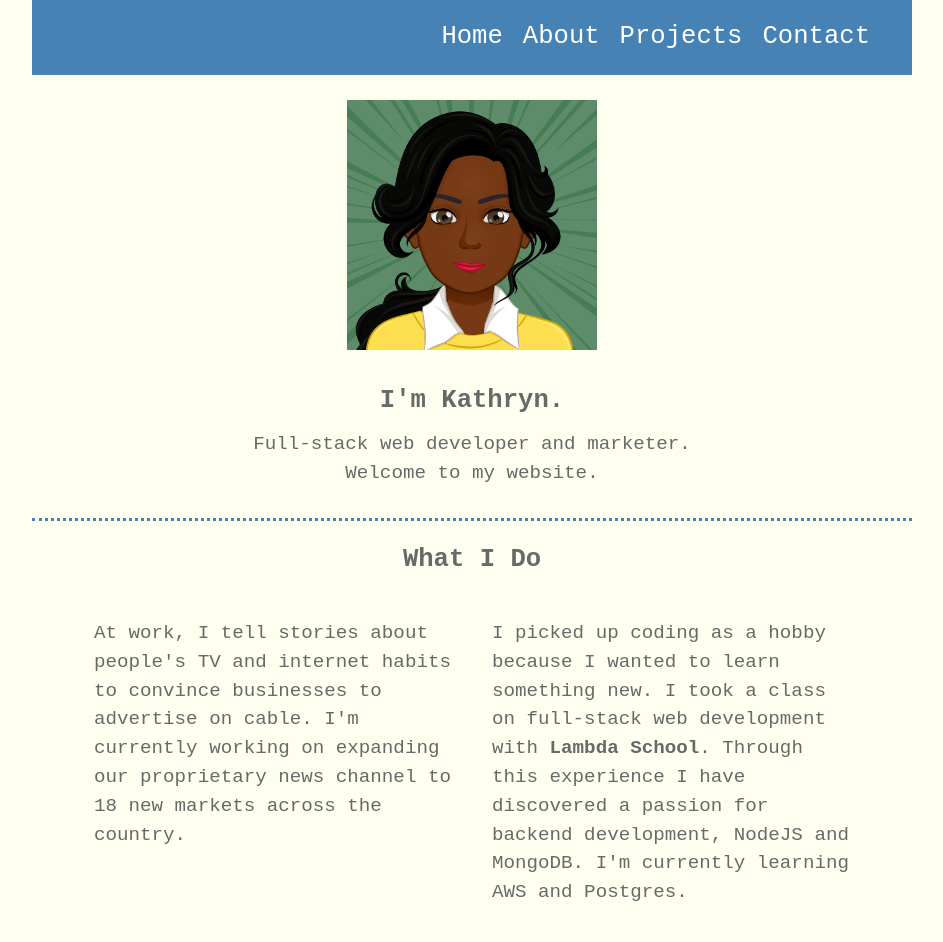
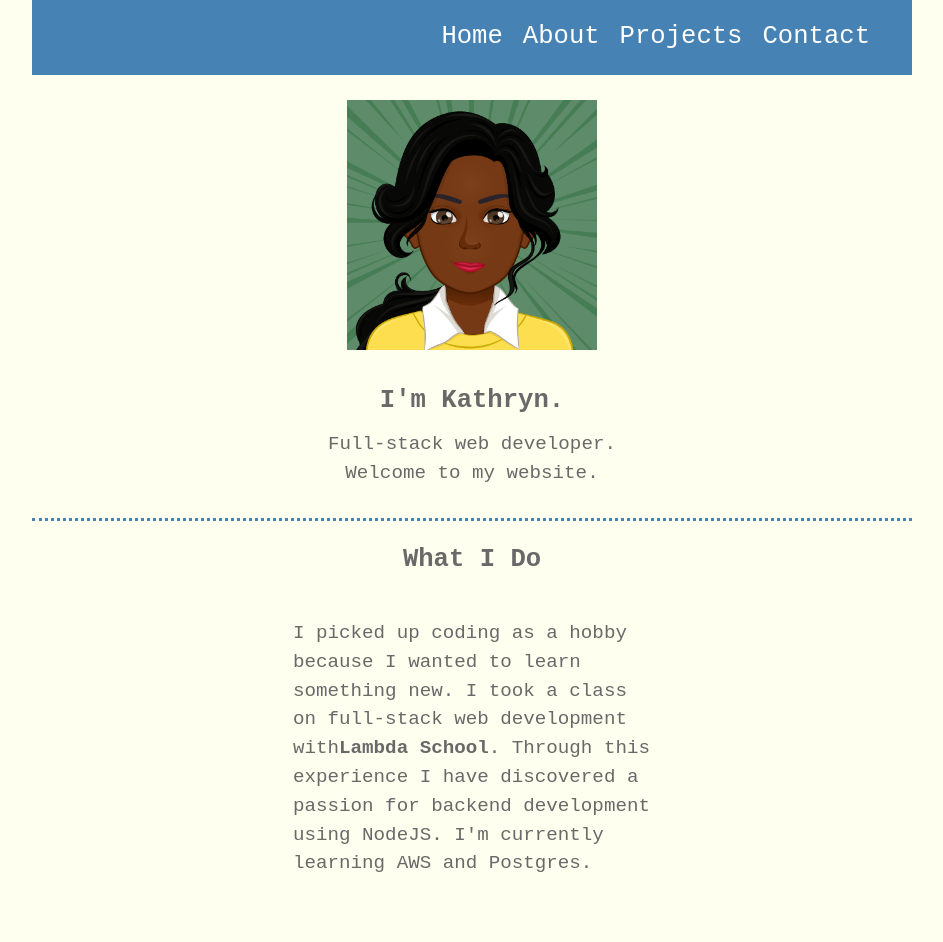
Before and after one commit to khamp19/personal-site, a React (Create React App) app: page / in a window 1280 px wide. Shown: the top 942 px of the page, without its empty margins (168-1111 px from the left). Built offline with nearby package versions, Linux system fonts and the light colour scheme.

Commit message:
updated main and about

```diff
--- a/src/components/about.js
+++ b/src/components/about.js
@@ -7,13 +7,12 @@ class About extends Component {
       <div className="about" id="about">
         <h2>What I Do</h2>
         <div className="work">
-          <p>At work, I tell stories about people's TV and internet habits
-            to convince businesses to advertise on cable. I'm currently working on expanding
-            our proprietary news channel to 18 new markets across the country. </p>
           <p>I picked up coding as a hobby because I wanted to learn something new.
-            I took a class on full-stack web development with <a href="https://lambdaschool.com/">Lambda School</a>.
-            Through this experience I have discovered a passion for backend development,
-            NodeJS and MongoDB. I'm currently learning AWS and Postgres.</p>
+              I took a class on full-stack web development with
+            <a href="https://lambdaschool.com/" target="_blank" rel="noopener noreferrer">Lambda School</a>.
+            Through this experience I have discovered a passion for backend development using
+            NodeJS. I'm currently learning AWS and Postgres.
+          </p>
         </div>
         <div className="education" id="education">
           <h3>Education</h3>
--- a/src/components/main.js
+++ b/src/components/main.js
@@ -9,7 +9,7 @@ class Main extends Component {
         <img src={avatar} alt="avatar" className="avatar" />
         <div className="intro" >
           <h2>I'm Kathryn.</h2>
-          <p>Full-stack web developer and marketer.</p>
+          <p>Full-stack web developer.</p>
           <p>Welcome to my website.</p>
       </div>
     </div>
```
